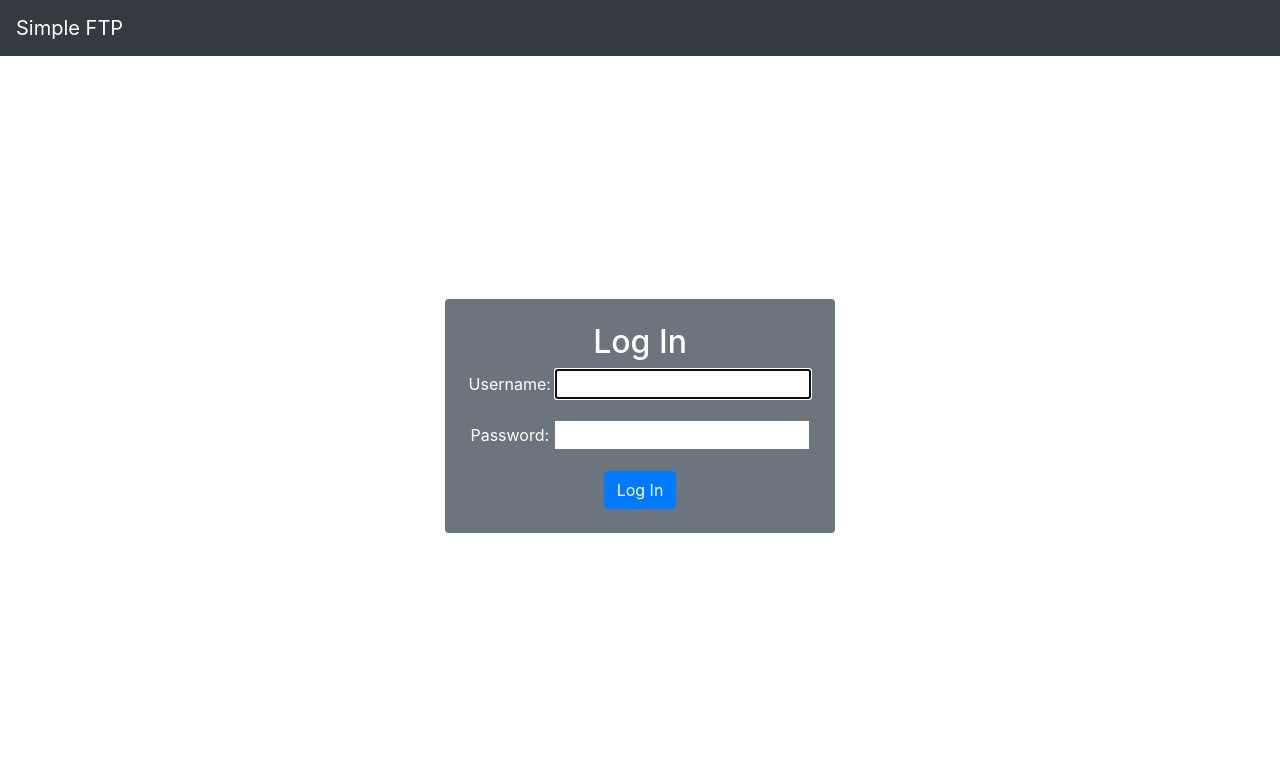
After one commit to vijaygenius123/django_simple_ftp, a Django app: page /accounts/login/ in a window 1280 px wide. The commit adds this page. Shown: the top 775 px of the page. Run offline with Django 3.2, Linux system fonts and the light colour scheme; some libraries are stand-ins or nearby versions.

Commit message:
Added Simple Login Page

```diff
--- a/django_simple_ftp/settings.py
+++ b/django_simple_ftp/settings.py
@@ -121,3 +121,5 @@ USE_TZ = True
 # https://docs.djangoproject.com/en/3.1/howto/static-files/
 
 STATIC_URL = '/static/'
+
+LOGIN_REDIRECT_URL = '/home'
--- a/django_simple_ftp/urls.py
+++ b/django_simple_ftp/urls.py
@@ -19,4 +19,5 @@ from django.urls import path, include
 urlpatterns = [
     path('admin/', admin.site.urls),
     path('home/', include('ftp.urls')),
+    path('accounts/', include('django.contrib.auth.urls')),
 ]
--- a/ftp/views.py
+++ b/ftp/views.py
@@ -3,10 +3,11 @@ from rest_framework.generics import DestroyAPIView
 from rest_framework.response import Response
 from rest_framework.status import HTTP_404_NOT_FOUND
 from os import listdir, remove
-
+from django.contrib.auth.decorators import login_required
 
 # Create your views here.
 
+@login_required
 def home(request):
     files = listdir('./files')
     return render(request, 'ftp/home.html', {'files': files})
--- a/templates/base.html
+++ b/templates/base.html
@@ -6,7 +6,7 @@
     <link rel="stylesheet" href="https://stackpath.bootstrapcdn.com/bootstrap/4.5.2/css/bootstrap.min.css"
           integrity="sha384-JcKb8q3iqJ61gNV9KGb8thSsNjpSL0n8PARn9HuZOnIxN0hoP+VmmDGMN5t9UJ0Z" crossorigin="anonymous">
 </head>
-<body>
+<body style="height: 90vh;">
 
 <nav class="navbar navbar-dark bg-dark">
     <a class="navbar-brand" href="#">
--- /dev/null
+++ b/templates/registration/login.html
@@ -0,0 +1,16 @@
+{% extends 'base.html' %}
+
+{% block title %}Login{% endblock %}
+
+{% block content %}
+    <div class="container text-center d-flex align-items-center justify-content-center h-100">
+        <div class="d-block p-4 bg-secondary text-white rounded">
+            <h2>Log In</h2>
+            <form method="post">
+                {% csrf_token %}
+                {{ form.as_p }}
+                <button class="btn btn-primary" type="submit">Log In</button>
+            </form>
+        </div>
+    </div>
+{% endblock %}
```
Also changed, not shown: db.sqlite3.
